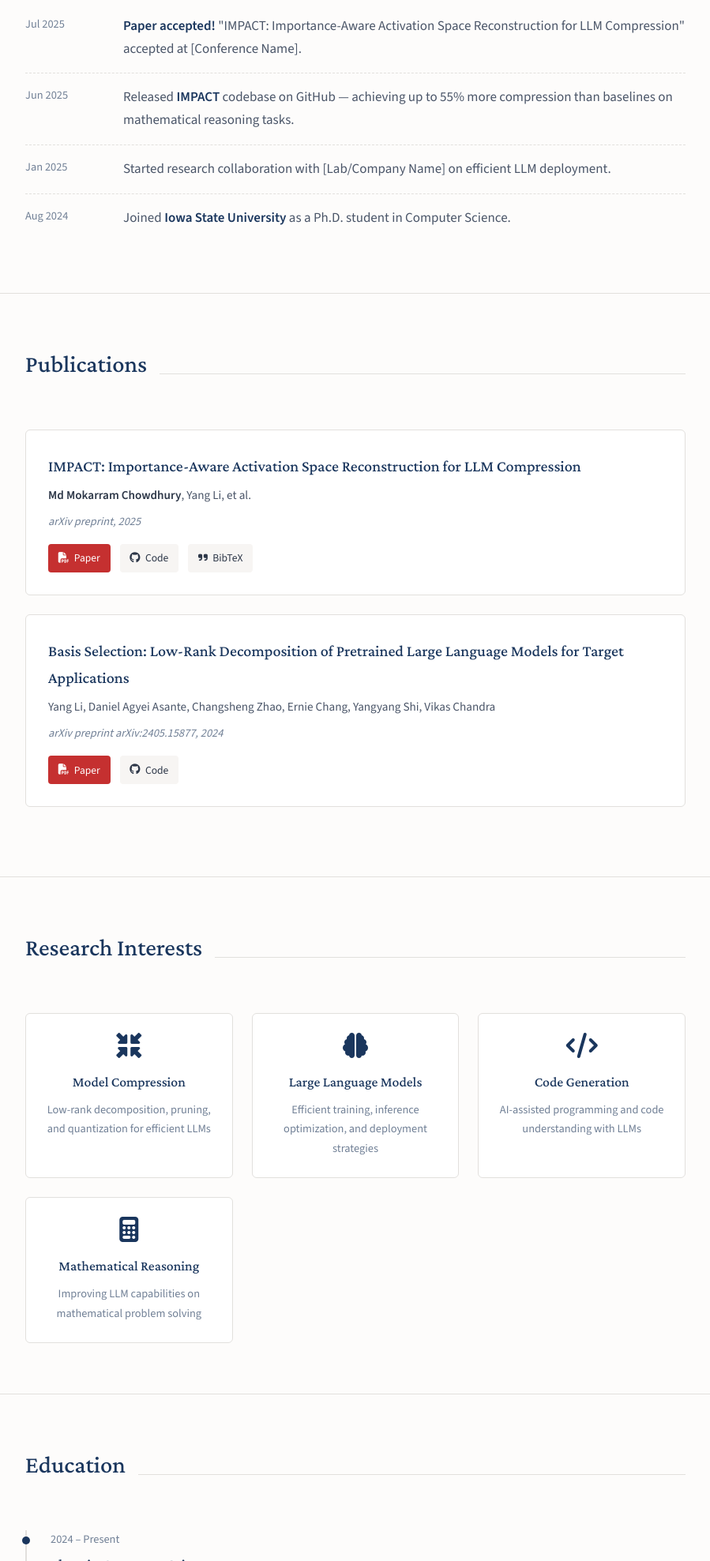
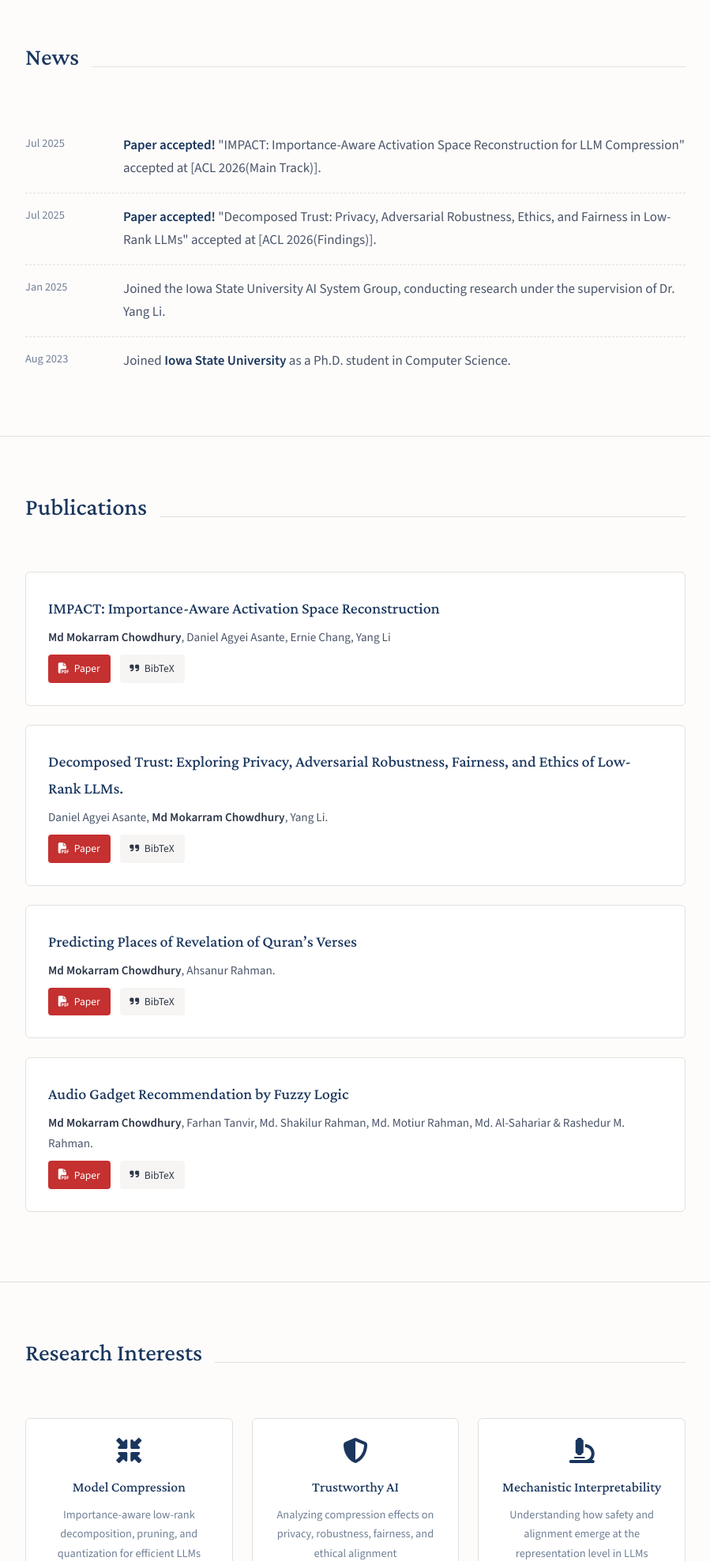
Before and after one commit to mdMokarramC/mdMokarramC.github.io, a plain HTML site: page index.html in a window 1280 px wide. Shown: the part 823-2800 px from the top of the page at 79% size, without its empty margins (190-1089 px from the left). Drawn offline with nearby package versions, Linux system fonts and the light colour scheme.

Commit message:
Update index.html

```diff
--- a/index.html
+++ b/index.html
@@ -502,27 +502,23 @@
                     <h1>Md Mokarram Chowdhury</h1>
                     <p class="hero-title">Ph.D. Student in Computer Science | Iowa State University</p>
                     <p>
-                        I am a researcher in Machine Learning and Artificial Intelligence, focusing on
-                        <strong>model compression</strong>, <strong>efficient deep learning</strong>, and
-                        <strong>large language models</strong>. My work aims to make AI systems more
-                        accessible by reducing computational requirements while preserving performance.
+                        I am a researcher in Machine Learning and Artificial Intelligence, focusing on model compression, efficient deep learning, and large language models. My work aims to make AI systems more accessible by reducing computational requirements while preserving performance.
                     </p>
                     <p>
-                        Currently, I am working on importance-aware low-rank compression techniques
-                        for LLMs, achieving state-of-the-art compression ratios on mathematical
-                        reasoning and code generation tasks.
+                        In our recent work, we developed importance-aware low-rank compression techniques for LLMs, achieving state-of-the-art compression ratios on mathematical reasoning and code generation tasks. We further investigated the broader implications of compression in Decomposed Trust, analyzing its impact on privacy, adversarial robustness, fairness, and ethical alignment.
                     </p>
+                    Building on this, I am currently working on mechanistic interpretability of large language models, aiming to understand how safety, alignment works at the mechanistic level.
+                    </p
+
                     <div class="social-links">
-                        <a href="https://scholar.google.com/citations?user=7UiuLGwAAAAJ" target="_blank">
+                        <a href="https://scholar.google.com/citations?user=7UiuLGwAAAAJ&hl=en&authuser=1" target="_blank">
                             <i class="fas fa-graduation-cap"></i> Google Scholar
                         </a>
-                        <a href="https://github.com/yourusername" target="_blank">
-                            <i class="fab fa-github"></i> GitHub
-                        </a>
-                        <a href="mailto:your.email@iastate.edu">
+
+                        <a href="mailto:md.mokarram.chowdhury@gmail.com">
                             <i class="fas fa-envelope"></i> Email
                         </a>
-                        <a href="CV.pdf" target="_blank">
+                        <a href="Mokarram_CV.pdf" target="_blank">
                             <i class="fas fa-file-pdf"></i> CV
                         </a>
                     </div>
@@ -541,23 +537,23 @@
                 <li class="news-item">
                     <span class="news-date">Jul 2025</span>
                     <div class="news-content">
-                        <strong>Paper accepted!</strong> "IMPACT: Importance-Aware Activation Space Reconstruction for LLM Compression" accepted at [Conference Name].
+                        <strong>Paper accepted!</strong> "IMPACT: Importance-Aware Activation Space Reconstruction for LLM Compression" accepted at [ACL 2026(Main Track)].
                     </div>
                 </li>
                 <li class="news-item">
-                    <span class="news-date">Jun 2025</span>
+                    <span class="news-date">Jul 2025</span>
                     <div class="news-content">
-                        Released <strong>IMPACT</strong> codebase on GitHub — achieving up to 55% more compression than baselines on mathematical reasoning tasks.
+                        <strong>Paper accepted!</strong> "Decomposed Trust: Privacy, Adversarial Robustness, Ethics, and Fairness in Low-Rank LLMs" accepted at [ACL 2026(Findings)].
                     </div>
                 </li>
                 <li class="news-item">
                     <span class="news-date">Jan 2025</span>
                     <div class="news-content">
-                        Started research collaboration with [Lab/Company Name] on efficient LLM deployment.
+                        Joined the Iowa State University AI System Group, conducting research under the supervision of Dr. Yang Li.
                     </div>
                 </li>
                 <li class="news-item">
-                    <span class="news-date">Aug 2024</span>
+                    <span class="news-date">Aug 2023</span>
                     <div class="news-content">
                         Joined <strong>Iowa State University</strong> as a Ph.D. student in Computer Science.
                     </div>
@@ -574,36 +570,70 @@
             </div>
 
             <div class="publication">
-                <h3 class="pub-title">IMPACT: Importance-Aware Activation Space Reconstruction for LLM Compression</h3>
+                <h3 class="pub-title">IMPACT: Importance-Aware Activation Space Reconstruction</h3>
                 <p class="pub-authors">
-                    <span class="me">Md Mokarram Chowdhury</span>, Yang Li, et al.
+                    <span class="me">Md Mokarram Chowdhury</span>, Daniel Agyei Asante, Ernie Chang, Yang Li
                 </p>
-                <p class="pub-venue">arXiv preprint, 2025</p>
                 <div class="pub-links">
                     <a href="https://arxiv.org/abs/2507.03828" class="pub-link highlight" target="_blank">
                         <i class="fas fa-file-pdf"></i> Paper
                     </a>
-                    <a href="https://github.com/Iowa-State-University-AI-System-Group/IMPACT" class="pub-link" target="_blank">
+                     <!-- <a href="https://github.com/Iowa-State-University-AI-System-Group/IMPACT" class="pub-link" target="_blank">
                         <i class="fab fa-github"></i> Code
-                    </a>
-                    <a href="#" class="pub-link">
+                    </a> -->
+                    <a href="bibtex/impact.bib" class="pub-link" download>
                         <i class="fas fa-quote-right"></i> BibTeX
                     </a>
                 </div>
             </div>
 
             <div class="publication">
-                <h3 class="pub-title">Basis Selection: Low-Rank Decomposition of Pretrained Large Language Models for Target Applications</h3>
+                <h3 class="pub-title">Decomposed Trust: Exploring Privacy, Adversarial Robustness, Fairness, and Ethics of Low-Rank LLMs.</h3>
                 <p class="pub-authors">
-                    Yang Li, Daniel Agyei Asante, Changsheng Zhao, Ernie Chang, Yangyang Shi, Vikas Chandra
+                    Daniel Agyei Asante, <span class="me">Md Mokarram Chowdhury</span>, Yang Li.
                 </p>
-                <p class="pub-venue">arXiv preprint arXiv:2405.15877, 2024</p>
                 <div class="pub-links">
-                    <a href="https://arxiv.org/abs/2405.15877" class="pub-link highlight" target="_blank">
+                    <a href="https://arxiv.org/abs/2511.22099" class="pub-link highlight" target="_blank">
                         <i class="fas fa-file-pdf"></i> Paper
                     </a>
-                    <a href="#" class="pub-link">
+                    <a href="bibtex/decomposed_trust.bib" class="pub-link" download>
+                        <i class="fas fa-quote-right"></i> BibTeX
+                    </a>
+                </div>
+            </div>
+
+            <div class="publication">
+                <h3 class="pub-title">Predicting Places of Revelation of Quran’s Verses</h3>
+                <p class="pub-authors">
+                    <span class="me">Md Mokarram Chowdhury</span>, Ahsanur Rahman.
+                </p>
+                <div class="pub-links">
+                    <a href="https://ieeexplore.ieee.org/abstract/document/9213772" class="pub-link highlight" target="_blank">
+                        <i class="fas fa-file-pdf"></i> Paper
+                    </a>
+                     <!-- <a href="https://github.com/Iowa-State-University-AI-System-Group/IMPACT" class="pub-link" target="_blank">
                         <i class="fab fa-github"></i> Code
+                    </a> -->
+                    <a href="bibtex/pprQv.bib" class="pub-link" download>
+                        <i class="fas fa-quote-right"></i> BibTeX
+                    </a>
+                </div>
+            </div>
+
+            <div class="publication">
+                <h3 class="pub-title">Audio Gadget Recommendation by Fuzzy Logic</h3>
+                <p class="pub-authors">
+                    <span class="me">Md Mokarram Chowdhury</span>,  Farhan Tanvir, Md. Shakilur Rahman, Md. Motiur Rahman, Md. Al-Sahariar & Rashedur M. Rahman.
+                </p>
+                <div class="pub-links">
+                    <a href="https://link.springer.com/chapter/10.1007/978-3-030-19810-7_26" class="pub-link highlight" target="_blank">
+                        <i class="fas fa-file-pdf"></i> Paper
+                    </a>
+                     <!-- <a href="https://github.com/Iowa-State-University-AI-System-Group/IMPACT" class="pub-link" target="_blank">
+                        <i class="fab fa-github"></i> Code
+                    </a> -->
+                    <a href="bibtex/audio.bib" class="pub-link" download>
+                        <i class="fas fa-quote-right"></i> BibTeX
                     </a>
                 </div>
             </div>
@@ -622,22 +652,22 @@
                 <div class="interest-card">
                     <i class="fas fa-compress-arrows-alt"></i>
                     <h3>Model Compression</h3>
-                    <p>Low-rank decomposition, pruning, and quantization for efficient LLMs</p>
+                    <p>Importance-aware low-rank decomposition, pruning, and quantization for efficient LLMs</p>
                 </div>
                 <div class="interest-card">
-                    <i class="fas fa-brain"></i>
-                    <h3>Large Language Models</h3>
-                    <p>Efficient training, inference optimization, and deployment strategies</p>
+                    <i class="fas fa-shield-alt"></i>
+                    <h3>Trustworthy AI</h3>
+                    <p>Analyzing compression effects on privacy, robustness, fairness, and ethical alignment</p>
                 </div>
                 <div class="interest-card">
-                    <i class="fas fa-code"></i>
-                    <h3>Code Generation</h3>
-                    <p>AI-assisted programming and code understanding with LLMs</p>
+                    <i class="fas fa-microscope"></i>
+                    <h3>Mechanistic Interpretability</h3>
+                    <p>Understanding how safety and alignment emerge at the representation level in LLMs</p>
                 </div>
                 <div class="interest-card">
-                    <i class="fas fa-calculator"></i>
-                    <h3>Mathematical Reasoning</h3>
-                    <p>Improving LLM capabilities on mathematical problem solving</p>
+                    <i class="fas fa-bolt"></i>
+                    <h3>Efficient Deep Learning</h3>
+                    <p>Reducing computational requirements while preserving model performance</p>
                 </div>
             </div>
         </div>
@@ -651,23 +681,22 @@
             </div>
             <div class="timeline">
                 <div class="timeline-item">
-                    <div class="timeline-date">2024 – Present</div>
+                    <div class="timeline-date">2023 – Present</div>
                     <h3 class="timeline-title">Ph.D. in Computer Science</h3>
                     <p class="timeline-org">Iowa State University, Ames, IA</p>
-                    <p class="timeline-desc">Advisor: Dr. Yang Li | Focus: Efficient Deep Learning & LLM Compression</p>
+                    <p class="timeline-desc">Advisor: Dr. Yang Li </p>
                 </div>
                 <div class="timeline-item">
-                    <div class="timeline-date">20XX – 20XX</div>
-                    <h3 class="timeline-title">M.S./B.S. in [Your Degree]</h3>
-                    <p class="timeline-org">[Your University]</p>
-                    <p class="timeline-desc">[Thesis/Focus Area]</p>
+                    <div class="timeline-date">2013 – 2018</div>
+                    <h3 class="timeline-title">B.S. in Computer Science and Engineering</h3>
+                    <p class="timeline-org">North South University, Bangladesh</p>
                 </div>
             </div>
 
-            <div class="section-header" style="margin-top: 3rem;">
+            <!-- <div class="section-header" style="margin-top: 3rem;">
                 <h2>Experience</h2>
-            </div>
-            <div class="timeline">
+            </div> -->
+            <!-- <div class="timeline">
                 <div class="timeline-item">
                     <div class="timeline-date">Summer 2025</div>
                     <h3 class="timeline-title">Research Intern</h3>
@@ -680,7 +709,7 @@
                     <p class="timeline-org">AI Systems Group, Iowa State University</p>
                     <p class="timeline-desc">Developing importance-aware compression methods for large language models</p>
                 </div>
-            </div>
+            </div> -->
         </div>
     </section>
 
@@ -693,19 +722,15 @@
             <div class="contact-grid">
                 <div class="contact-item">
                     <i class="fas fa-envelope"></i>
-                    <span>your.email@iastate.edu</span>
+                    <a href="mailto:md.mokarram.chowdhury@gmail.com">Email</a>
                 </div>
                 <div class="contact-item">
                     <i class="fas fa-map-marker-alt"></i>
                     <span>Ames, Iowa, USA</span>
                 </div>
                 <div class="contact-item">
-                    <i class="fab fa-twitter"></i>
-                    <span>@yourtwitterhandle</span>
-                </div>
-                <div class="contact-item">
                     <i class="fab fa-linkedin"></i>
-                    <span>linkedin.com/in/yourprofile</span>
+                    <a href="https://www.linkedin.com/in/md-mokarram-chowdhury/" target="_blank">LinkedIn</a>
                 </div>
             </div>
         </div>
@@ -714,7 +739,7 @@
     <!-- Footer -->
     <footer>
         <div class="container">
-            <p>© 2025 Md Mokarram Chowdhury. Built with ❤️ using GitHub Pages.</p>
+            <p>© 2025 Md Mokarram Chowdhury. Built with  using GitHub Pages.</p>
             <p style="margin-top: 0.5rem; font-size: 0.85rem;">
                 Template inspired by academic websites. <a href="#">Source on GitHub</a>
             </p>
```
